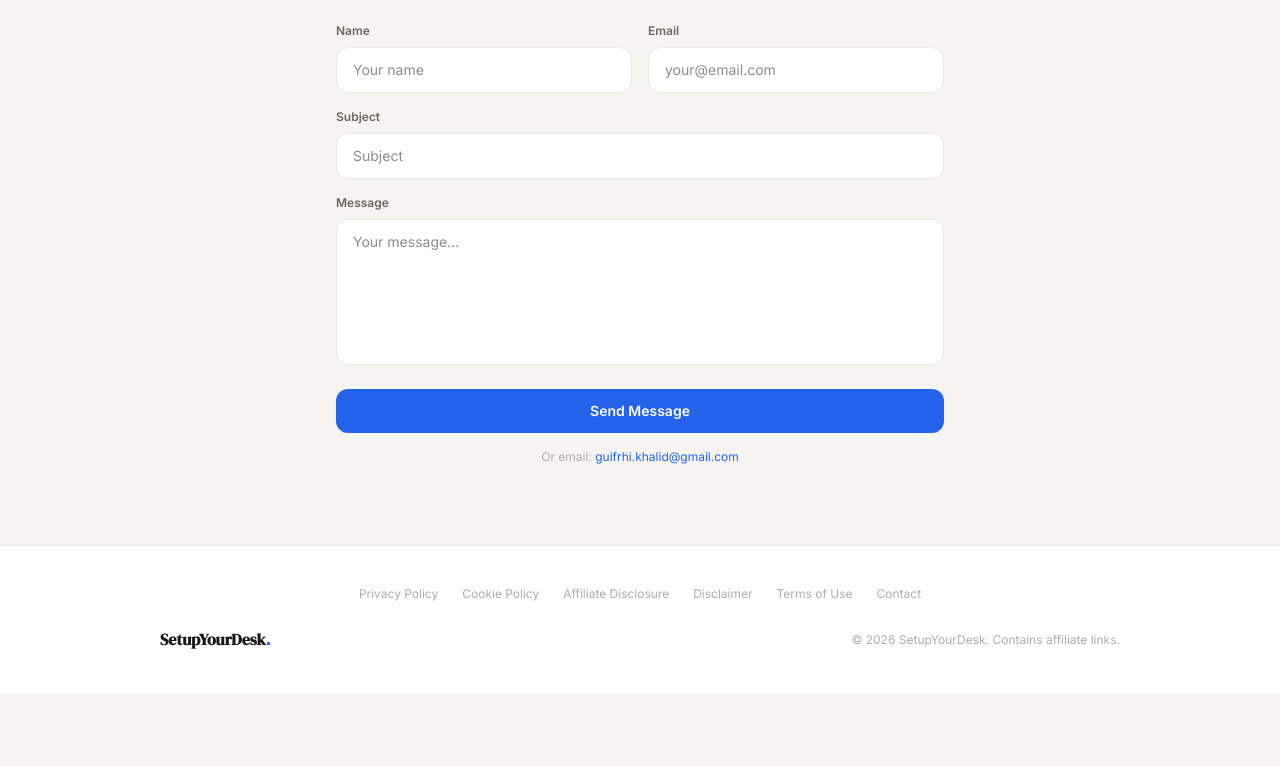
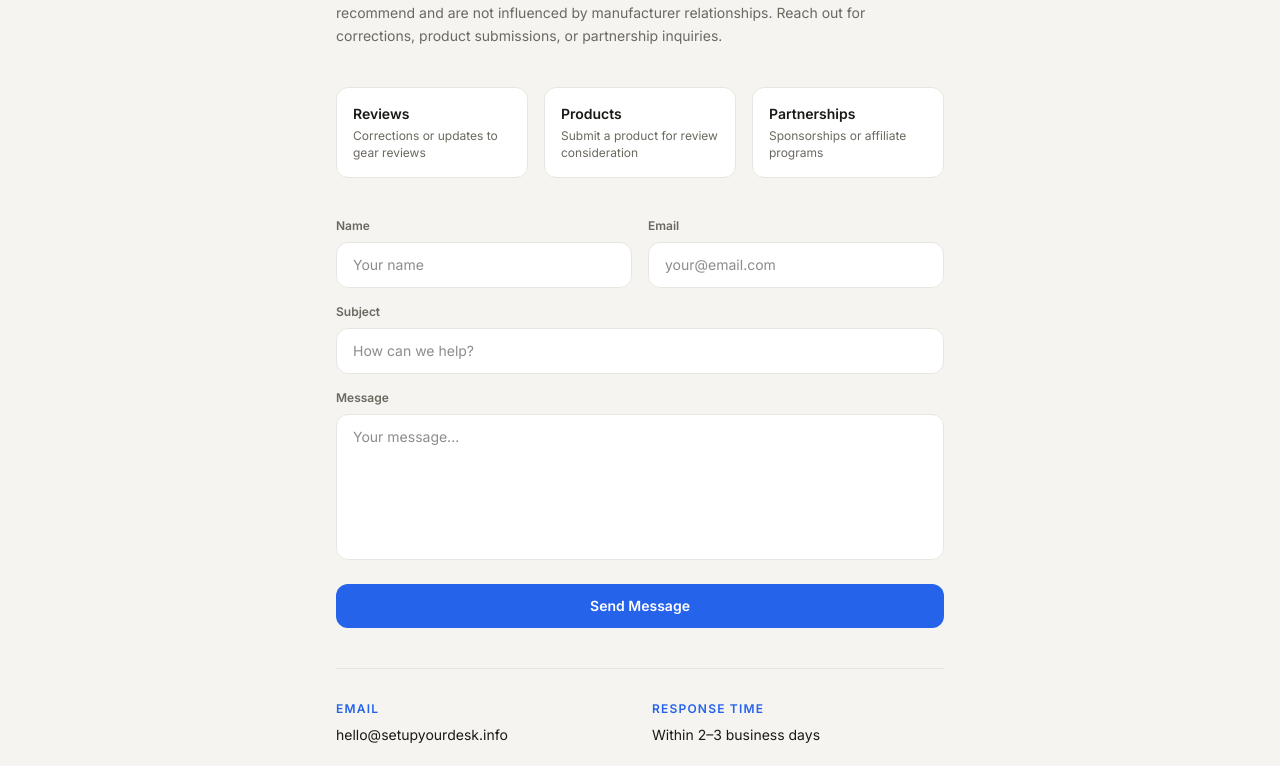
Before and after one commit to Leewak/setupyourdesk, a Next.js app: page /contact in a window 1280 px wide. Shown: the part 254-1020 px from the top of the page. Before the commit the page ends 947 px from the top, so only its background shows below. Built offline with nearby package versions, Linux system fonts and the light colour scheme.

Commit message:
Professional contact pages, brand emails, remove personal info

```diff
--- a/app/affiliate-disclosure/page.tsx
+++ b/app/affiliate-disclosure/page.tsx
@@ -11,7 +11,7 @@ export default function AffiliatePage() {
         { h: "Same Price for You", body: "You pay exactly the same price whether you use our affiliate link or go directly to the retailer's site. The commission comes from the retailer's marketing budget." },
         { h: "Our Review Standards", body: "We only recommend home office products we have personally tested or thoroughly researched. We test gear for ergonomics, build quality, and value for money. Affiliate relationships do not affect our ratings." },
         { h: "Products with Affiliate Links", body: "Affiliate relationships include but are not limited to standing desk brands, ergonomic chair companies, monitor arm manufacturers, and home office accessory retailers." },
-        { h: "Contact", body: "Questions? Email guifrhi.khalid@gmail.com" },
+        { h: "Contact", body: "Questions? Email hello@setupyourdesk.info" },
       ].map(({ h, body }) => (
         <div key={h} className="mb-8">
           <h2 className="text-base font-bold mb-2" style={{ color: "#1A1916" }}>{h}</h2>
--- a/app/contact/page.tsx
+++ b/app/contact/page.tsx
@@ -2,18 +2,42 @@
 export default function ContactPage() {
   return (
     <div className="max-w-2xl mx-auto px-5 sm:px-8 py-20" style={{ color: "#1A1916" }}>
-      <h1 className="text-3xl font-bold mb-4" style={{ fontFamily: "var(--font-dm-serif)", color: "#1A1916" }}>Contact Us</h1>
-      <p className="mb-10 text-sm" style={{ color: "#6B6860" }}>Questions about desk setups, gear reviews, or partnership inquiries? We reply within 2–3 business days.</p>
+      <p className="text-xs font-semibold uppercase tracking-widest mb-4" style={{ color: "#2563EB" }}>Get in Touch</p>
+      <h1 className="text-3xl md:text-4xl font-bold mb-4" style={{ fontFamily: "var(--font-dm-serif)", color: "#1A1916" }}>Contact Setup Your Desk</h1>
+      <p className="mb-10 text-sm leading-relaxed" style={{ color: "#6B6860" }}>
+        We are an independent home office gear review publication. We test every product we recommend and are not influenced by manufacturer relationships. Reach out for corrections, product submissions, or partnership inquiries.
+      </p>
+      <div className="grid grid-cols-1 sm:grid-cols-3 gap-4 mb-10">
+        {[
+          { title: "Reviews", desc: "Corrections or updates to gear reviews" },
+          { title: "Products", desc: "Submit a product for review consideration" },
+          { title: "Partnerships", desc: "Sponsorships or affiliate programs" },
+        ].map(({ title, desc }) => (
+          <div key={title} className="p-4 rounded-xl" style={{ background: "#fff", border: "1px solid #E8E6E0" }}>
+            <p className="font-semibold text-sm mb-1" style={{ color: "#1A1916" }}>{title}</p>
+            <p className="text-xs leading-snug" style={{ color: "#6B6860" }}>{desc}</p>
+          </div>
+        ))}
+      </div>
       <form className="space-y-4" onSubmit={(e) => e.preventDefault()}>
         <div className="grid grid-cols-1 sm:grid-cols-2 gap-4">
           <div><label className="block text-xs font-semibold mb-2" style={{ color: "#6B6860" }}>Name</label><input type="text" placeholder="Your name" className="w-full px-4 py-3 rounded-xl text-sm outline-none" style={{ background: "#fff", border: "1px solid #E8E6E0", color: "#1A1916" }} /></div>
           <div><label className="block text-xs font-semibold mb-2" style={{ color: "#6B6860" }}>Email</label><input type="email" placeholder="your@email.com" className="w-full px-4 py-3 rounded-xl text-sm outline-none" style={{ background: "#fff", border: "1px solid #E8E6E0", color: "#1A1916" }} /></div>
         </div>
-        <div><label className="block text-xs font-semibold mb-2" style={{ color: "#6B6860" }}>Subject</label><input type="text" placeholder="Subject" className="w-full px-4 py-3 rounded-xl text-sm outline-none" style={{ background: "#fff", border: "1px solid #E8E6E0", color: "#1A1916" }} /></div>
+        <div><label className="block text-xs font-semibold mb-2" style={{ color: "#6B6860" }}>Subject</label><input type="text" placeholder="How can we help?" className="w-full px-4 py-3 rounded-xl text-sm outline-none" style={{ background: "#fff", border: "1px solid #E8E6E0", color: "#1A1916" }} /></div>
         <div><label className="block text-xs font-semibold mb-2" style={{ color: "#6B6860" }}>Message</label><textarea rows={6} placeholder="Your message..." className="w-full px-4 py-3 rounded-xl text-sm outline-none resize-none" style={{ background: "#fff", border: "1px solid #E8E6E0", color: "#1A1916" }} /></div>
         <button type="submit" className="w-full py-3 rounded-xl text-sm font-semibold" style={{ background: "#2563EB", color: "#fff" }}>Send Message</button>
-        <p className="text-center text-xs" style={{ color: "#B0ADA6" }}>Or email: <a href="mailto:guifrhi.khalid@gmail.com" style={{ color: "#2563EB" }}>guifrhi.khalid@gmail.com</a></p>
       </form>
+      <div className="mt-10 pt-8 grid grid-cols-1 sm:grid-cols-2 gap-6" style={{ borderTop: "1px solid #E8E6E0" }}>
+        <div>
+          <p className="text-xs font-semibold uppercase tracking-widest mb-2" style={{ color: "#2563EB" }}>Email</p>
+          <p className="text-sm" style={{ color: "#1A1916" }}>hello@setupyourdesk.info</p>
+        </div>
+        <div>
+          <p className="text-xs font-semibold uppercase tracking-widest mb-2" style={{ color: "#2563EB" }}>Response Time</p>
+          <p className="text-sm" style={{ color: "#1A1916" }}>Within 2–3 business days</p>
+        </div>
+      </div>
     </div>
   );
 }
--- a/app/privacy/page.tsx
+++ b/app/privacy/page.tsx
@@ -8,7 +8,7 @@ const sections = [
   { h: "5. Cookies", body: "We use cookies for analytics, advertising, and preferences. You can control cookies through your browser settings. See our Cookie Policy for details." },
   { h: "6. Your Rights", body: "You may have rights to access, correct, or delete your data. EU/UK: GDPR applies. California: CCPA applies. Contact us to exercise your rights." },
   { h: "7. Changes", body: "We may update this policy. Changes posted here with a revised date." },
-  { h: "8. Contact", body: "Questions? Email: guifrhi.khalid@gmail.com" },
+  { h: "8. Contact", body: "Questions? Email: hello@setupyourdesk.info" },
 ];
 export default function PrivacyPage() {
   return (
--- a/app/terms/page.tsx
+++ b/app/terms/page.tsx
@@ -13,7 +13,7 @@ export default function TermsPage() {
         { h: "4. Disclaimer of Warranties", body: "Site is provided 'as is'. We disclaim all warranties to the fullest extent permitted by law." },
         { h: "5. Limitation of Liability", body: "We shall not be liable for any damages arising from use of this website." },
         { h: "6. Changes", body: "We may modify these Terms at any time. Continued use constitutes acceptance." },
-        { h: "7. Contact", body: "Email guifrhi.khalid@gmail.com" },
+        { h: "7. Contact", body: "Email hello@setupyourdesk.info" },
       ].map(({ h, body }) => (
         <div key={h} className="mb-8">
           <h2 className="text-base font-bold mb-2" style={{ color: "#1A1916" }}>{h}</h2>
```
